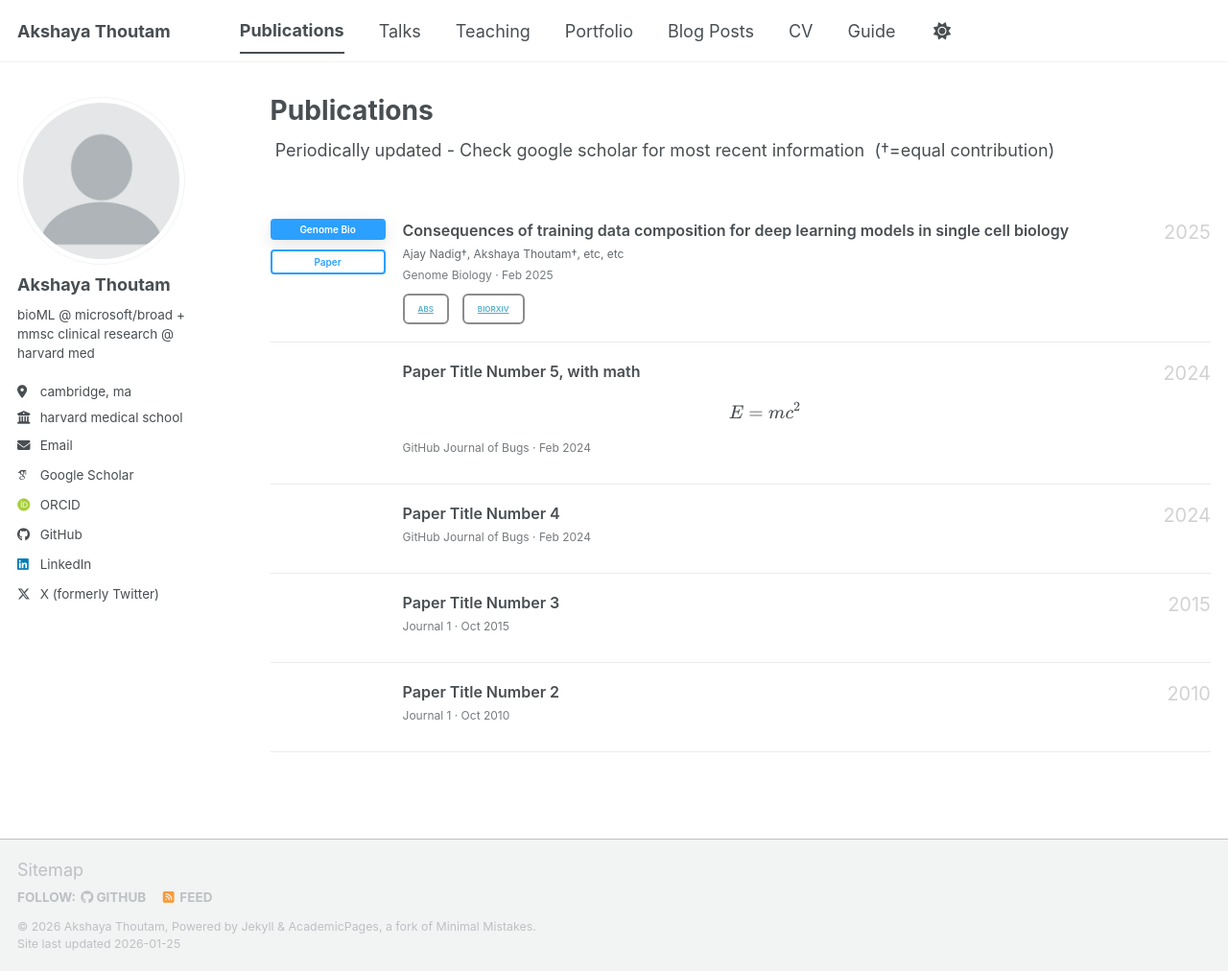
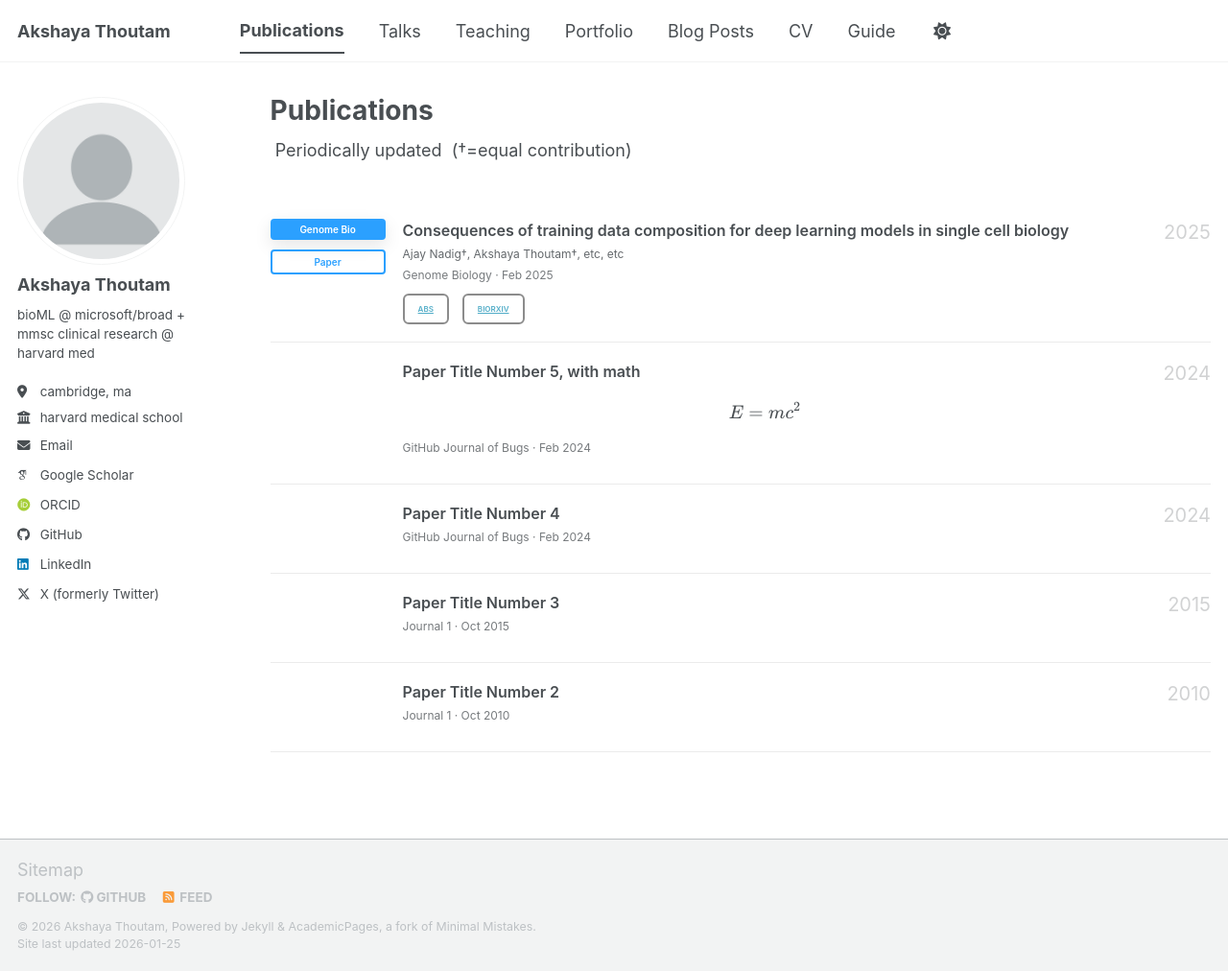
Before and after one commit to AkshayaThoutam/akshayathoutam.github.io, a Jekyll site: the page built from _pages/publications.html, in a window 1280 px wide and 1012 px high. Shown: the whole window at 96% size. Built offline with Jekyll 4.4.1, drawn with Linux system fonts in a browser that asks for light colours; some web fonts are replaced; a script bundle is joined from its source files by our own code; library files that are not in the unit come from our copies.

Commit message:
update pub

```diff
--- a/_includes/publication-item.html
+++ b/_includes/publication-item.html
@@ -25,7 +25,9 @@
     <div class="pub-links">
       {% if p.abstract %}<a class="pub-btn" href="{{ p.url | relative_url }}">ABS</a>{% endif %}
       {% if p.arxiv %}<a class="pub-btn" href="{{ p.arxiv }}">ARXIV</a>{% endif %}
-      {% if p.biorxiv %}<a class="pub-btn" href="{{ p.biorxiv }}">BIORXIV</a>{% endif %}
+      {% if p.biorxiv %}
+        <a class="pub-btn" href="{{ p.biorxiv }}" target="_blank" rel="noopener noreferrer">BIORXIV</a>
+      {% endif %}
       {% if p.bibtex %}<a class="pub-btn" href="{{ p.bibtex }}">BIB</a>{% endif %}
     </div>
   </div>
--- a/_pages/publications.html
+++ b/_pages/publications.html
@@ -7,8 +7,8 @@
 
 {% if site.author.googlescholar %}
   <div class="wordwrap">
-    Periodically updated - Check google scholar for most recent information
-    <span class="pub-eq-note">             (†=equal contribution)</span>
+    Periodically updated
+    <span class="pub-eq-note">                            (†=equal contribution)</span>
   </div>
 {% endif %}
 
--- a/_sass/_custom.scss
+++ b/_sass/_custom.scss
@@ -82,3 +82,14 @@
   cursor: pointer !important;
   opacity: 1 !important;
 }
+
+/* Hide the "Published in ..." line + other meta text on publication pages */
+.publication-page .page__meta,
+.publication-page .page__meta-date,
+.publication-page .page__taxonomy,
+.publication-page .page__meta p,
+.publication-page p.page__meta {
+  display: none !important;
+  margin: 0 !important;
+  padding: 0 !important;
+}
```
